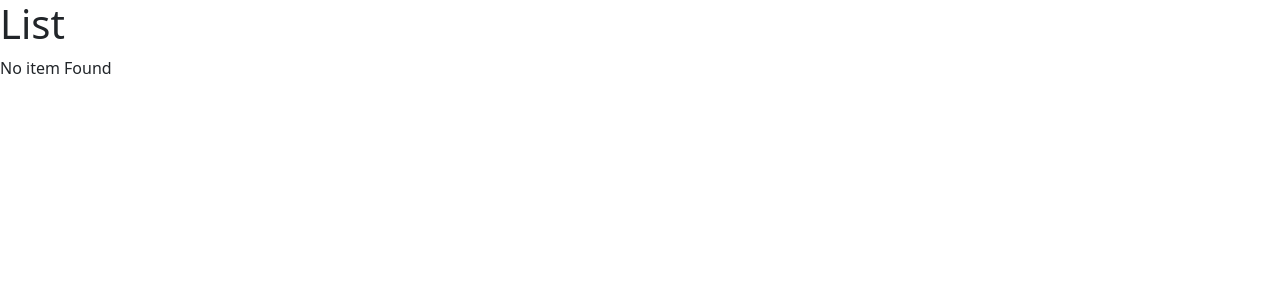
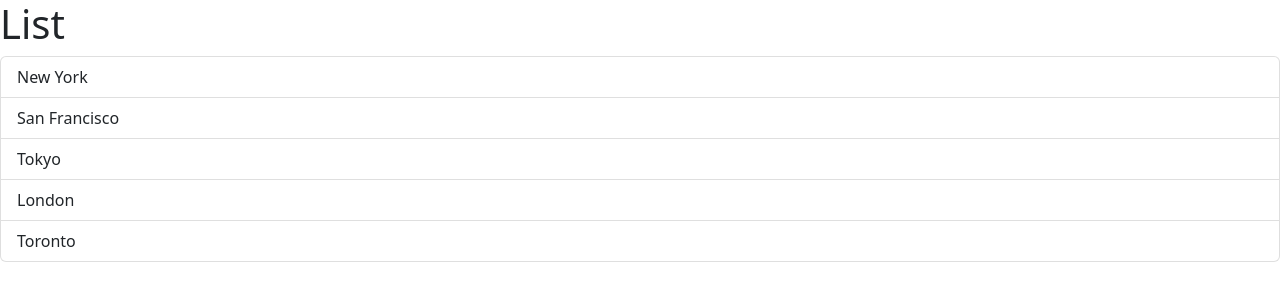
Before and after one commit to Cyber-Firefly/React-Porj-01, a React (Vite) app: page / in a window 1280 px wide. Shown: the top 300 px of the page. Built offline with nearby package versions, Linux system fonts and the light colour scheme.

Commit message:
added event handler: handleClick in ListGroup.tsx

```diff
--- a/src/components/ListGroup.tsx
+++ b/src/components/ListGroup.tsx
@@ -1,14 +1,20 @@
+import { MouseEvent } from "react";
+
 function ListGroup() {
   let items = ["New York", "San Francisco", "Tokyo", "London", "Toronto"];
-  items = [];
+
+  // Event handler
+  const handleClick = (event: MouseEvent) => console.log(event);
 
   return (
     <>
       <h1>List</h1>
       {items.length === 0 && <p>No item Found</p>}
       <ul className="list-group">
-        {items.map((item) => (
-          <li key={item}>{item}</li>
+        {items.map((item, index) => (
+          <li className="list-group-item" key={item} onClick={handleClick}>
+            {item}
+          </li>
         ))}
       </ul>
     </>
```
